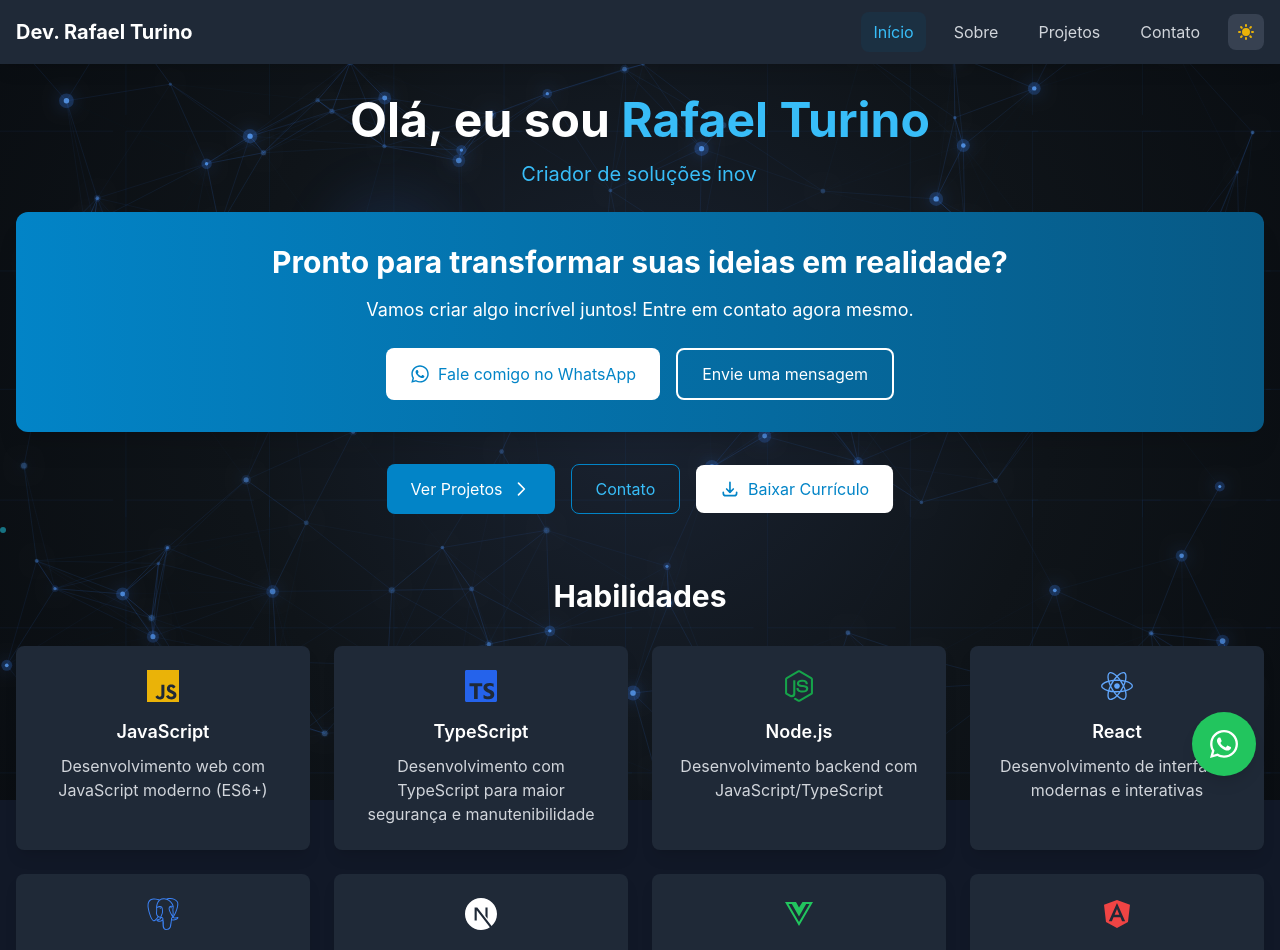
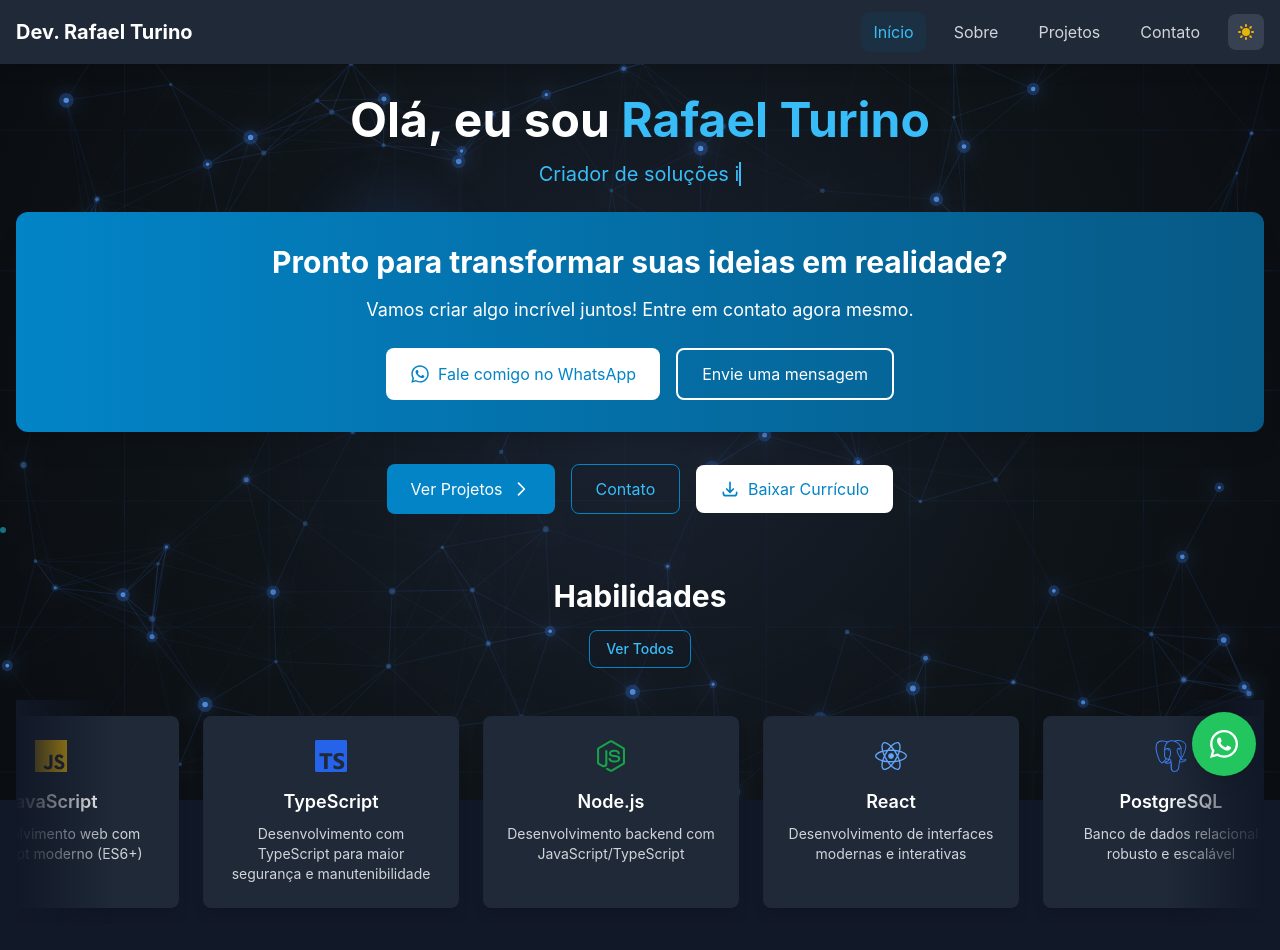
Before and after one commit to rafatu07/portifolio-rafael, a Next.js app: page / in a window 1280 px wide. Shown: the top 950 px of the page. Built offline with nearby package versions, Linux system fonts and the light colour scheme.

Commit message:
carrossel de habilidades

```diff
--- a/src/pages/index.tsx
+++ b/src/pages/index.tsx
@@ -9,8 +9,10 @@ import { NextImage } from '../components/NextImage'
 import WhatsAppButton from '../components/WhatsAppButton';
 import Packages from '../components/Packages';
 import TypingAnimation from '../components/TypingAnimation';
+import { useState } from 'react';
 
 const HomePage: NextPage = () => {
+  const [showAllSkills, setShowAllSkills] = useState(false);
   const habilidades = [
     {
       nome: 'JavaScript',
@@ -199,8 +201,9 @@ const HomePage: NextPage = () => {
           viewport={viewportOptions}
           transition={{ duration: 0.8, ease: "easeOut" }}
         >
+          <div className="text-center mb-8">
             <motion.h2
-            className="text-3xl font-bold mb-8 text-center"
+              className="text-3xl font-bold mb-4"
               initial={{ opacity: 0, y: 20 }}
               whileInView={{ opacity: 1, y: 0 }}
               viewport={viewportOptions}
@@ -208,6 +211,15 @@ const HomePage: NextPage = () => {
             >
               Habilidades
             </motion.h2>
+            <button
+              onClick={() => setShowAllSkills(!showAllSkills)}
+              className="px-4 py-2 text-sm font-medium rounded-lg border border-primary-600 text-primary-600 dark:text-primary-400 hover:bg-primary-50 dark:hover:bg-primary-900/20 transition-colors"
+            >
+              {showAllSkills ? 'Ver em Carrossel' : 'Ver Todos'}
+            </button>
+          </div>
+
+          {showAllSkills ? (
             <motion.div
               className="grid grid-cols-2 md:grid-cols-4 gap-6"
               variants={staggerContainer}
@@ -225,10 +237,46 @@ const HomePage: NextPage = () => {
                     {habilidade.icone}
                   </div>
                   <h3 className="text-lg font-semibold mb-2 text-center">{habilidade.nome}</h3>
-                <p className="text-gray-600 dark:text-gray-300 text-center">{habilidade.descricao}</p>
+                  <p className="text-sm text-gray-600 dark:text-gray-300 text-center">{habilidade.descricao}</p>
                 </motion.div>
               ))}
             </motion.div>
+          ) : (
+            <div className="relative w-full overflow-hidden py-4">
+              <div className="flex flex-nowrap animate-marquee hover:[animation-play-state:paused]">
+                <div className="flex flex-shrink-0 justify-around gap-6 pr-6">
+                  {habilidades.map((habilidade) => (
+                    <div
+                      key={habilidade.nome}
+                      className="bg-white dark:bg-gray-800 p-6 rounded-lg shadow-lg flex-shrink-0 w-64 h-full"
+                    >
+                      <div className="flex justify-center mb-4">
+                        {habilidade.icone}
+                      </div>
+                      <h3 className="text-lg font-semibold mb-2 text-center">{habilidade.nome}</h3>
+                      <p className="text-sm text-gray-600 dark:text-gray-300 text-center">{habilidade.descricao}</p>
+                    </div>
+                  ))}
+                </div>
+                <div className="flex flex-shrink-0 justify-around gap-6 pr-6" aria-hidden="true">
+                  {habilidades.map((habilidade) => (
+                    <div
+                      key={`${habilidade.nome}-duplicate`}
+                      className="bg-white dark:bg-gray-800 p-6 rounded-lg shadow-lg flex-shrink-0 w-64 h-full"
+                    >
+                      <div className="flex justify-center mb-4">
+                        {habilidade.icone}
+                      </div>
+                      <h3 className="text-lg font-semibold mb-2 text-center">{habilidade.nome}</h3>
+                      <p className="text-sm text-gray-600 dark:text-gray-300 text-center">{habilidade.descricao}</p>
+                    </div>
+                  ))}
+                </div>
+              </div>
+              <div className="absolute top-0 bottom-0 left-0 w-24 bg-gradient-to-r from-gray-50 dark:from-gray-900 to-transparent pointer-events-none"></div>
+              <div className="absolute top-0 bottom-0 right-0 w-24 bg-gradient-to-l from-gray-50 dark:from-gray-900 to-transparent pointer-events-none"></div>
+            </div>
+          )}
         </motion.section>
 
         <motion.section
--- a/src/styles/globals.css
+++ b/src/styles/globals.css
@@ -1,6 +1,21 @@
 @tailwind base;
 @tailwind components;
 @tailwind utilities;
+
+@layer utilities {
+  .animate-marquee {
+    animation: marquee 40s linear infinite;
+  }
+
+  @keyframes marquee {
+    from {
+      transform: translateX(0%);
+    }
+    to {
+      transform: translateX(-50%);
+    }
+  }
+}
 
 @layer base {
   body {
```
Lines whose indentation alone changed are shown as unchanged.
